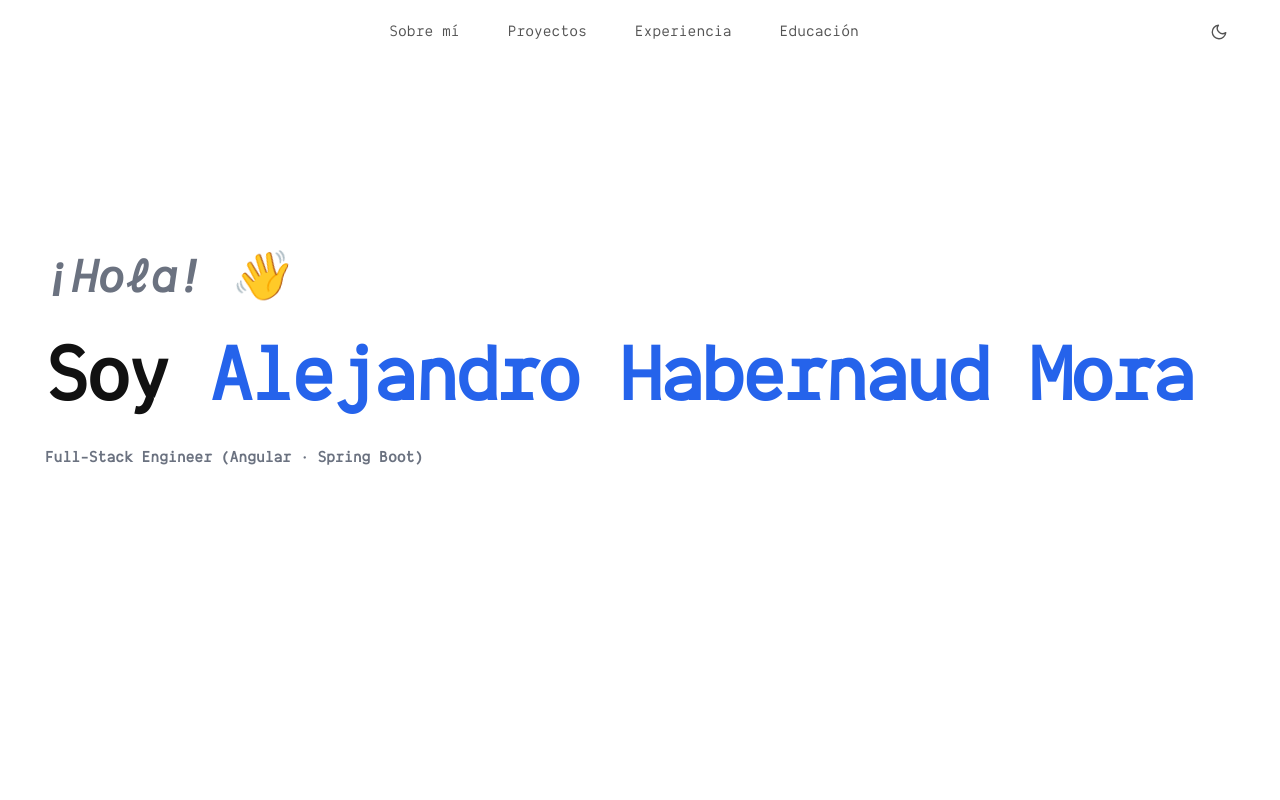
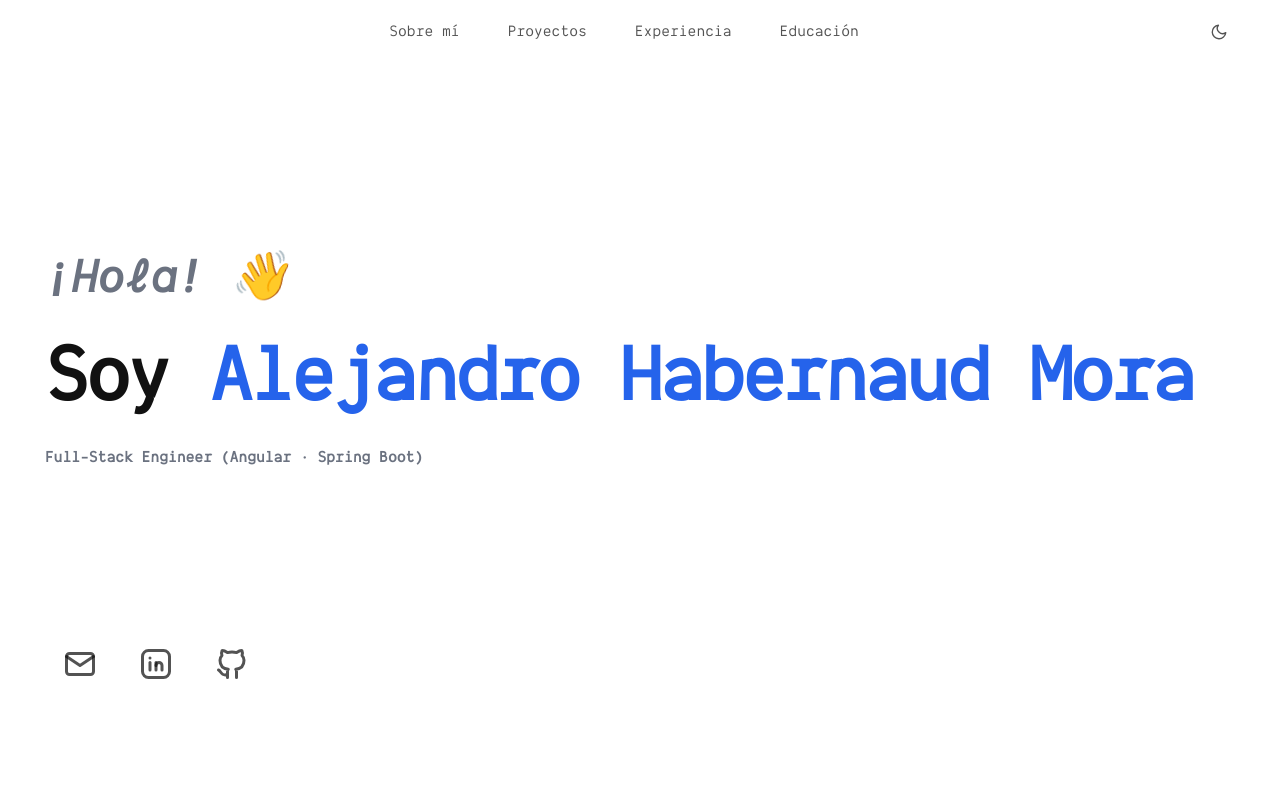
Before and after one commit to th3l4stl0st/portfolio-webpage, an Angular app: page / in a window 1280 px wide. Shown: the top 800 px of the page. Built offline with nearby package versions, Linux system fonts and the light colour scheme.

Commit message:
Finished hero only background left

```diff
--- a/public/assets/content/portfolio.scheme.json
+++ b/public/assets/content/portfolio.scheme.json
@@ -9,6 +9,7 @@
       "type": "object",
       "required": ["fullName", "headline", "email", "socials"],
       "properties": {
+        "title": { "type": "string" },
         "fullName": { "type": "string" },
         "headline": { "type": "string" },
         "email": { "type": "string" },
--- a/src/app/presentation/section/hero.component.ts
+++ b/src/app/presentation/section/hero.component.ts
@@ -9,44 +9,158 @@ import { GetPortfolioUseCase } from '../../usecase/get-portfolio.usecase';
       id="hero"
       class="container"
       style="min-height: calc(100vh - 72px);
-                  display:flex;flex-direction:column;justify-content:center;
-                  gap: var(--space-4);
-                  padding-block: clamp(3rem, 10vh, 8rem);"
+              display:flex;flex-direction:column;justify-content:center;
+              gap: var(--space-4);
+              padding-block: clamp(3rem, 10vh, 8rem);
+              position: relative;"
     >
       <p
-        style="margin:0;color:var(--color-muted);font-size:clamp(3rem,2vw,4rem);
-                font-weight:1000; font-style:italic; font-family:var(--font-family-mono);"
+        style="margin:0;color:var(--color-muted);
+                font-size:clamp(3rem,2vw,4rem);
+                font-weight:1000;
+                font-style:italic;
+                font-family:var(--font-family-mono);"
       >
         ¡Hola! 👋
       </p>
 
       <h1
-        style="margin:0; font-size:clamp(5rem, 4vw, 6rem);
-                font-weight:1000; letter-spacing:-3px; line-height:1.1;"
+        style="margin:0;
+                font-size:clamp(5rem, 4vw, 6rem);
+                font-weight:1000;
+                letter-spacing:-3px;
+                line-height:1.1;"
       >
         Soy <span style="color:var(--color-accent)">{{ fullName }}</span>
       </h1>
 
       <p
-        style="margin-top:var(--space-2);color:var(--color-muted);
-              font-size:clamp(1rem, 1vw, 1.25rem); font-weight:800;"
+        style="margin-top:var(--space-2);
+                color:var(--color-muted);
+                font-size:clamp(1rem, 1vw, 1.25rem);
+                font-weight:800;"
       >
         {{ headline }}
       </p>
+
+      <!-- 🔗 Redes sociales abajo a la izquierda -->
+      <div
+        style="position:absolute;
+                left:clamp(16px,4vw,48px);
+                bottom:clamp(16px,4vh,48px);
+                display:flex;
+                gap:12px;"
+      >
+        @if (email) {
+        <a
+          [href]="'mailto:' + email"
+          style="width:64px;height:64px;display:inline-flex;
+                    align-items:center;justify-content:center;
+                    color:var(--header-link);
+                    text-decoration:none;
+                    transition:color .2s ease,border-color .2s ease,background-color .2s ease,transform .15s ease;"
+          onmouseover="this.style.color='var(--color-accent)';this.style.borderColor='var(--header-link-hover)';this.style.transform='translateY(-1px)'"
+          onmouseout="this.style.color='var(--header-link)';this.style.borderColor='var(--color-border)';this.style.transform='none'"
+        >
+          <svg
+            width="36"
+            height="36"
+            viewBox="0 0 24 24"
+            fill="none"
+            stroke="currentColor"
+            stroke-width="2"
+            stroke-linecap="round"
+            stroke-linejoin="round"
+          >
+            <path stroke="none" d="M0 0h24v24H0z" fill="none"></path>
+            <path
+              d="M3 7a2 2 0 0 1 2 -2h14a2 2 0 0 1 2 2v10a2 2 0 0 1 -2 2h-14a2 2 0 0 1 -2 -2v-10z"
+            ></path>
+            <path d="M3 7l9 6l9 -6"></path>
+          </svg>
+        </a>
+        } @if (linkedin) {
+        <a
+          [href]="linkedin"
+          target="_blank"
+          rel="noopener noreferrer"
+          style="width:64px;height:64px;display:inline-flex;
+                    align-items:center;justify-content:center;
+                    color:var(--header-link);
+                    text-decoration:none;
+                    transition:color .2s ease,border-color .2s ease,background-color .2s ease,transform .15s ease;"
+          onmouseover="this.style.color='var(--color-accent)';this.style.transform='translateY(-1px)'"
+          onmouseout="this.style.color='var(--header-link)';this.style.transform='none'"
+        >
+          <svg
+            width="36"
+            height="36"
+            viewBox="0 0 24 24"
+            fill="none"
+            stroke="currentColor"
+            stroke-width="2"
+            stroke-linecap="round"
+            stroke-linejoin="round"
+          >
+            <path stroke="none" d="M0 0h24v24H0z" fill="none"></path>
+            <path d="M8 11v5"></path>
+            <path d="M8 8v.01"></path>
+            <path d="M12 16v-5"></path>
+            <path d="M16 16v-3a2 2 0 1 0 -4 0"></path>
+            <path
+              d="M3 7a4 4 0 0 1 4 -4h10a4 4 0 0 1 4 4v10a4 4 0 0 1 -4 4h-10a4 4 0 0 1 -4 -4z"
+            ></path>
+          </svg>
+        </a>
+        } @if (github) {
+        <a
+          [href]="github"
+          target="_blank"
+          rel="noopener noreferrer"
+          style="width:64px;height:64px;display:inline-flex;
+                    align-items:center;justify-content:center;
+                    color:var(--header-link);
+                    text-decoration:none;
+                    transition:color .2s ease,border-color .2s ease,background-color .2s ease,transform .15s ease;"
+          onmouseover="this.style.color='var(--color-accent)';this.style.transform='translateY(-1px)'"
+          onmouseout="this.style.color='var(--header-link)';this.style.transform='none'"
+        >
+          <svg
+            width="36"
+            height="36"
+            viewBox="0 0 24 24"
+            fill="none"
+            stroke="currentColor"
+            stroke-width="2"
+            stroke-linecap="round"
+            stroke-linejoin="round"
+          >
+            <path stroke="none" d="M0 0h24v24H0z" fill="none" />
+            <path
+              d="M9 19c-4.3 1.4 -4.3 -2.5 -6 -3m12 5v-3.5c0 -1 .1 -1.4 -.5 -2c2.8 -.3 5.5 -1.4 5.5 -6a4.6 4.6 0 0 0 -1.3 -3.2a4.2 4.2 0 0 0 -.1 -3.2s-1.1 -.3 -3.5 1.3a12.3 12.3 0 0 0 -6.2 0c-2.4 -1.6 -3.5 -1.3 -3.5 -1.3a4.2 4.2 0 0 0 -.1 3.2a4.6 4.6 0 0 0 -1.3 3.2c0 4.6 2.7 5.7 5.5 6c-.6 .6 -.6 1.2 -.5 2v3.5"
+            />
+          </svg>
+        </a>
+        }
+      </div>
     </section>
   `,
 })
 export class HeroComponent {
   fullName = '';
   headline = '';
-  summary = '';
-  topSkills: string[] = [];
+  email = '';
+  linkedin = '';
+  github = '';
 
   constructor(getPortfolio: GetPortfolioUseCase) {
     getPortfolio.execute().then((p) => {
       this.fullName = p.profile.fullName;
       this.headline = p.profile.headline;
-      this.summary = p.profile.summary;
+      this.email = p.contact?.email || p.profile.email || '';
+      const socials = (p.profile.socials ?? []) as Array<{ name: string; url: string }>;
+      this.linkedin = socials.find((s) => s.name.toLowerCase() === 'linkedin')?.url || '';
+      this.github = socials.find((s) => s.name.toLowerCase() === 'github')?.url || '';
     });
   }
 }
```
